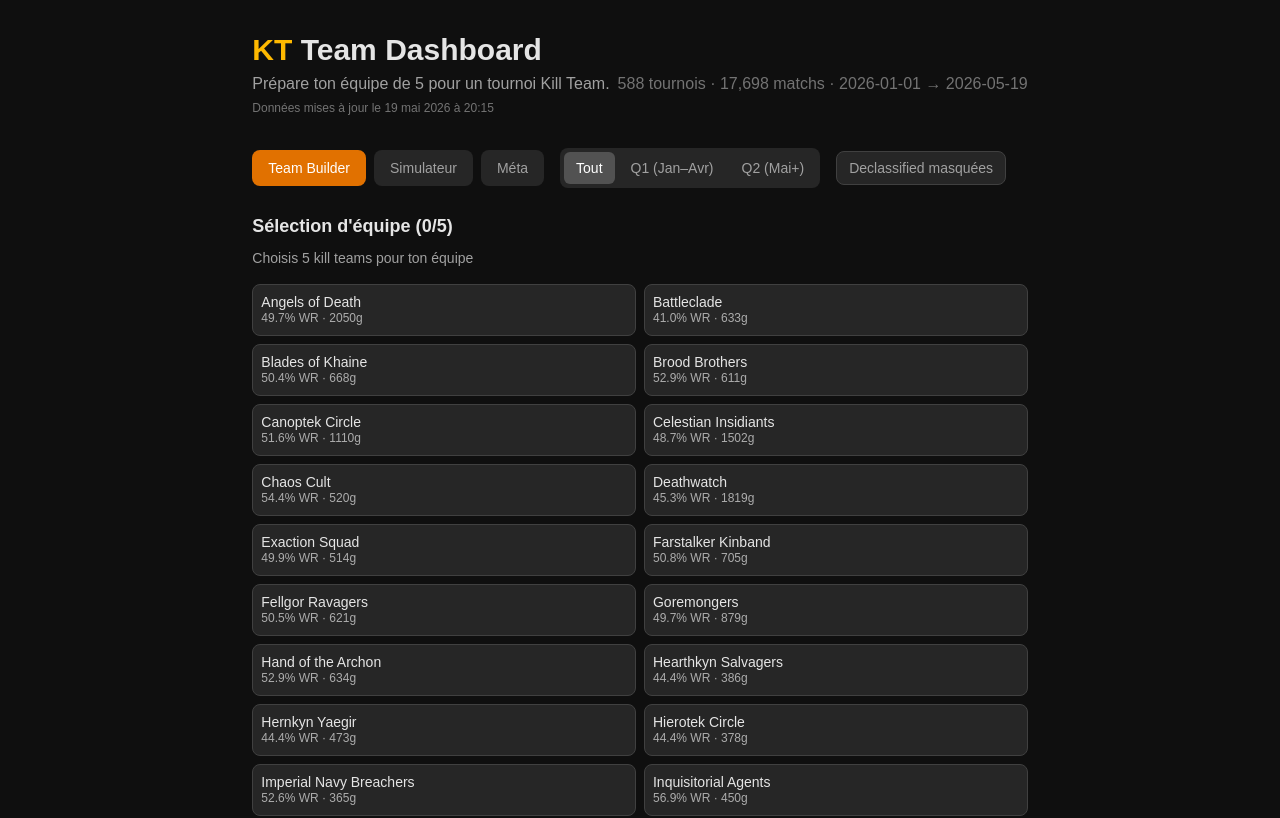
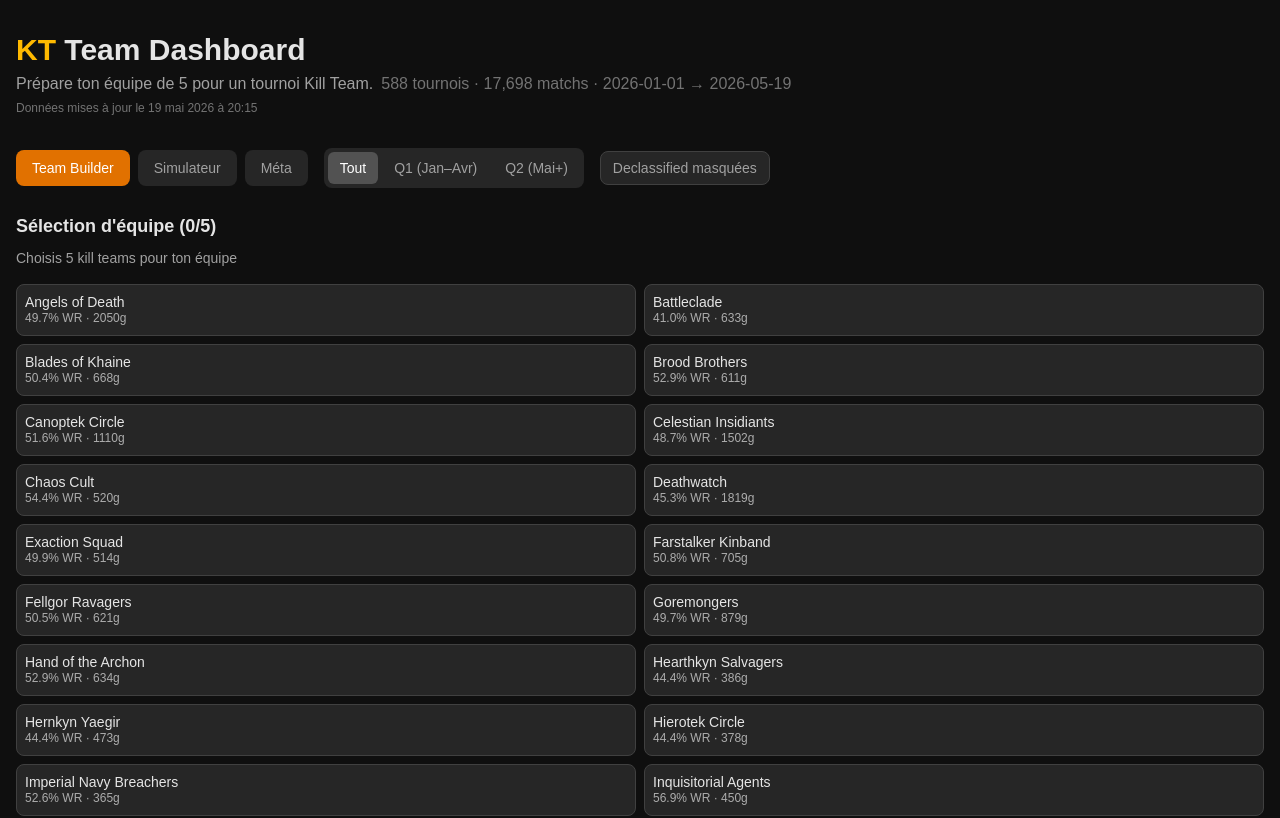
Before and after one commit to reveur81/kt-team-dashboard, a Next.js app: page / in a window 1280 px wide. Shown: the top 818 px of the page. Built offline with nearby package versions, Linux system fonts and the light colour scheme.

Commit message:
Fix conteneur qui s'élargit: overflow-hidden sur body et main
Co-authored-by: Ona <no-reply@ona.com>

```diff
--- a/src/app/layout.tsx
+++ b/src/app/layout.tsx
@@ -27,7 +27,7 @@
       lang="en"
       className={`${geistSans.variable} ${geistMono.variable} h-full antialiased`}
     >
-      <body className="min-h-full flex flex-col">{children}</body>
+      <body className="min-h-full flex flex-col overflow-x-hidden">{children}</body>
     </html>
   );
 }
--- a/src/app/page.tsx
+++ b/src/app/page.tsx
@@ -121,7 +121,7 @@
   }, [selected, periodData]);
 
   return (
-    <main className="max-w-7xl mx-auto px-4 py-8">
+    <main className="w-full max-w-7xl mx-auto px-4 py-8 overflow-hidden">
       <header className="mb-8">
         <h1 className="text-3xl font-bold">
           <span className="text-amber-400">KT</span> Team Dashboard
```
